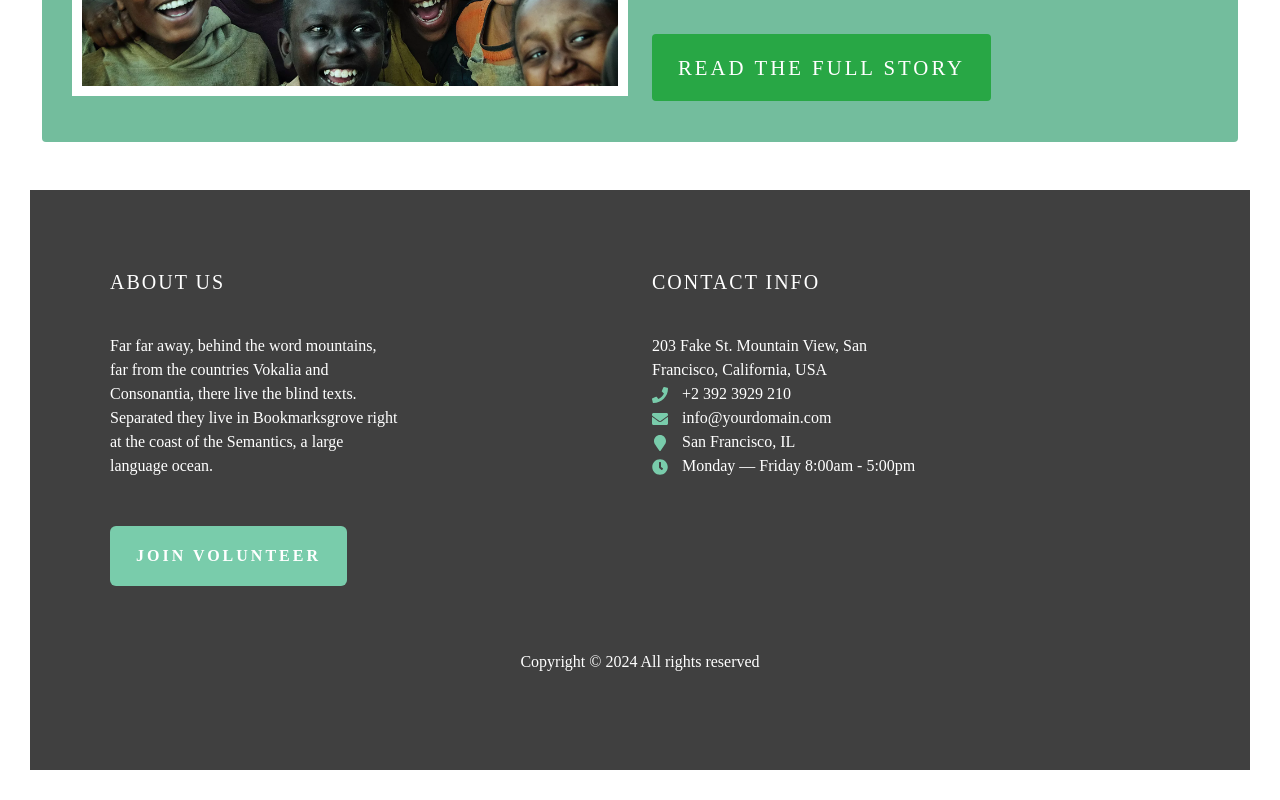
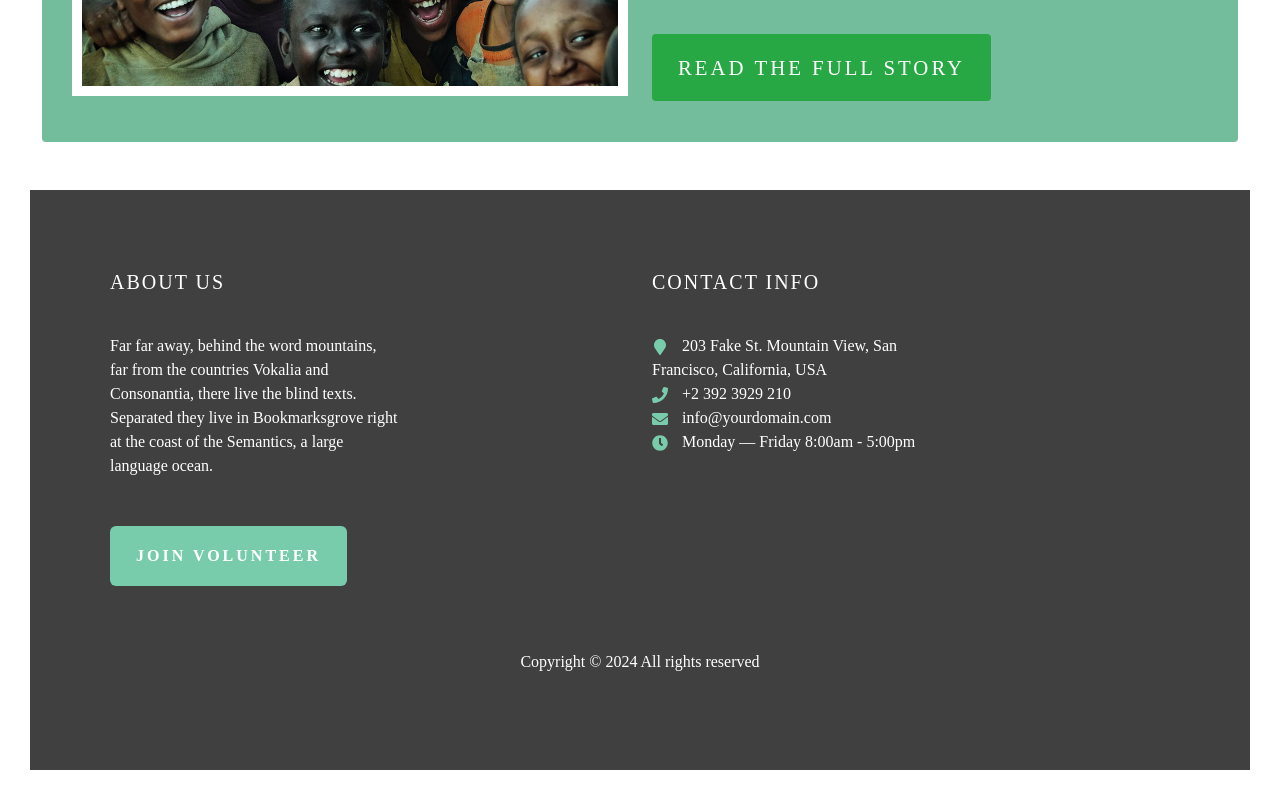
Before and after one commit to Highzik/adamDonation, a React (Vite) app: page / in a window 1280 px wide. Shown: the part 2256-3056 px from the top of the page. Built offline with nearby package versions, Linux system fonts and the light colour scheme; a web font is replaced by a local one.

Commit message:
i comment one of the icons out on the footers component

```diff
--- a/src/pages/Footer.jsx
+++ b/src/pages/Footer.jsx
@@ -17,10 +17,10 @@ const Footer = () => {
                     <div className="col-md-6 col-lg-6">
                         <ul className='p-0'>
                             <h3 className="heading-section">Contact Info</h3>
-                            <li><span className="icon icon-map-marker">203 Fake St. Mountain View, San <br />Francisco, California, USA</span></li>
+                            <li><span className="icon icon-map-marker"><FaMapMarker style={{ color: '#79ccab', fontSize: '1rem', marginRight: "10px" }} /> 203 Fake St. Mountain View, San <br />Francisco, California, USA</span></li>
                             <li><a href="#"><span className="icon icon-phone text-white"><FaPhone style={{ color: '#79ccab', fontSize: '1rem', marginRight: '10px' }} /> +2 392 3929 210</span></a></li>
                             <li><a href="#"><span className="icon icon-envelope text-white"><FaEnvelope style={{ color: '#79ccab', fontSize: '1rem', marginRight: "10px" }} />   info@yourdomain.com</span></a></li>
-                            <li><a href="#"><span className="icon icon-envelope text-white"><FaMapMarker style={{ color: '#79ccab', fontSize: '1rem', marginRight: "10px" }} />   San Francisco, IL</span></a></li>
+                            {/* <li><a href="#"><span className="icon icon-envelope text-white"><FaMapMarker style={{ color: '#79ccab', fontSize: '1rem', marginRight: "10px" }} />   San Francisco, IL</span></a></li> */}
                             <li><span className="icon icon-clock-o"><FaClock style={{ color: '#79ccab', fontSize: '1rem', marginRight: "10px" }} /> Monday — Friday 8:00am - 5:00pm</span></li>
                         </ul>
                     </div>
```
